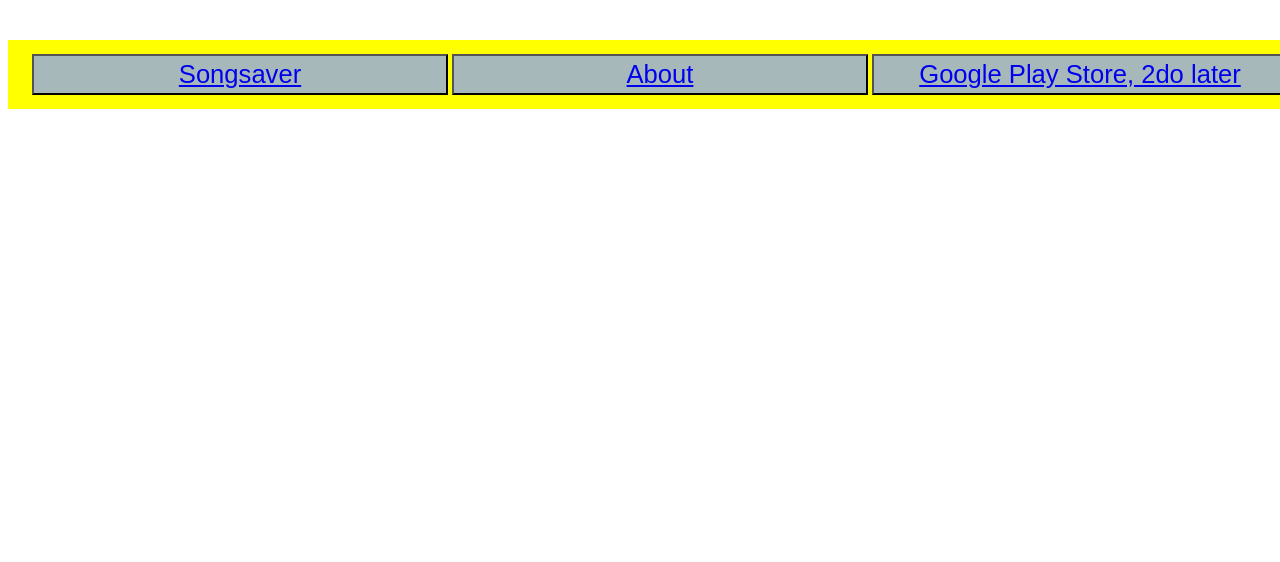
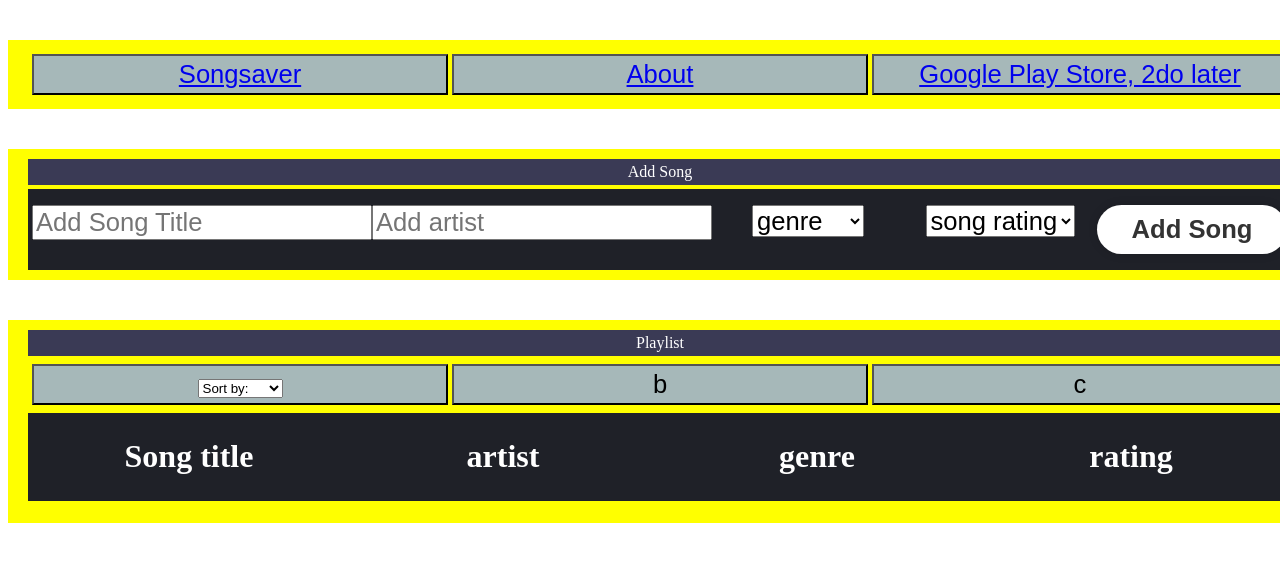
Before and after one commit to davidjfk/011_songsaver_app, a React (Create React App) app: page / in a window 1280 px wide. Shown: the top 562 px of the page. Built offline with nearby package versions, Linux system fonts and the light colour scheme.

Commit message:
set component AddSong as the website landing page

```diff
--- a/src/App.js
+++ b/src/App.js
@@ -15,7 +15,7 @@ const App = () => {
       <Navigation />
       <main>
         <Routes>
-          <Route path='/songsaver' element={<Songsaver />} />
+          <Route path='/' element={<Songsaver />} />
           <Route path='/about' element={<About />} />
           <Route path='/googleplaystore' element={<GooglePlayStore />}/>
         </Routes>
--- a/src/components/Playlist.js
+++ b/src/components/Playlist.js
@@ -54,8 +54,6 @@ const Playlist = () => {
         //I want this to be local state in Playlist.js
         const [songObjectKeyToSortArrayWithSongs, setSongObjectKeyToSortArrayWithSongs] = useState('');
         console.log(songObjectKeyToSortArrayWithSongs)
-
-
 
 
         useEffect(() => {
```
